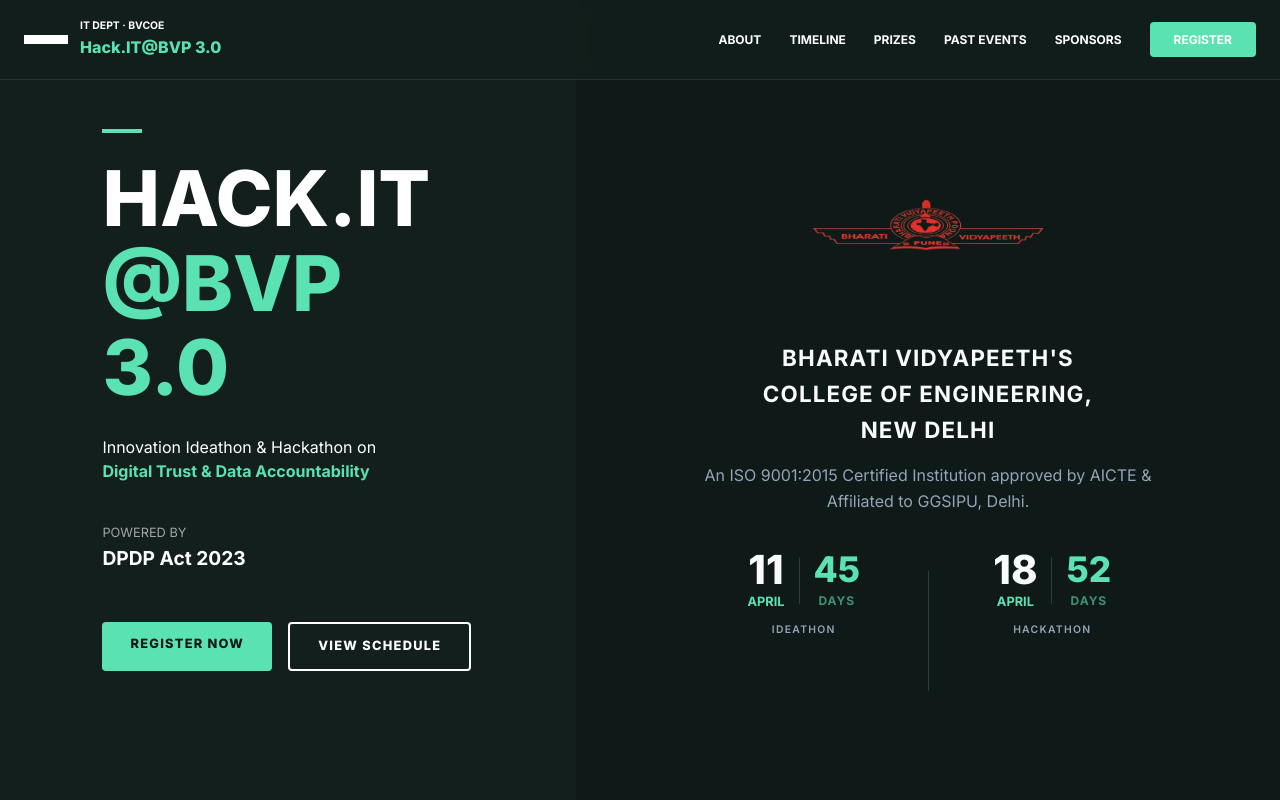
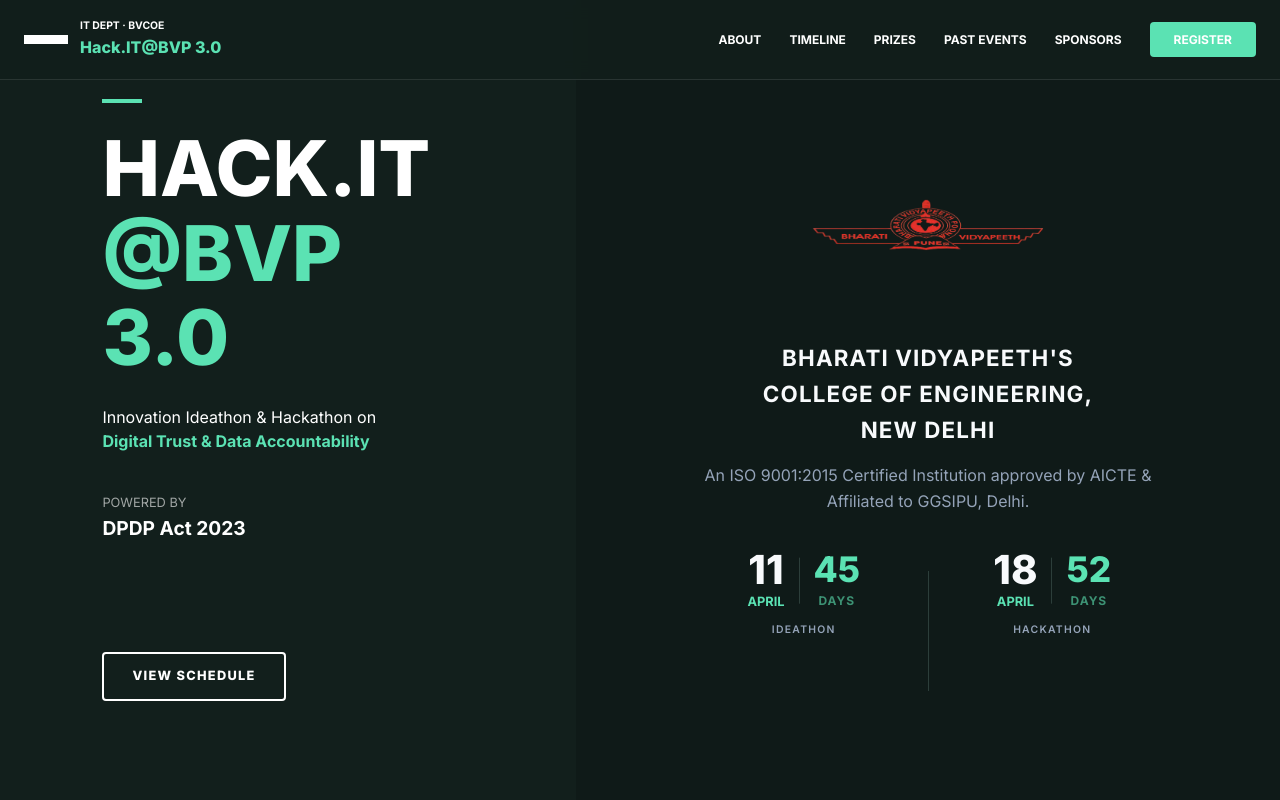
Before and after one commit to Shashankg27/IT-Hackathon, a Next.js app in the folder frontend/: page / in a window 1280 px wide. Shown: the top 800 px of the page. Built offline with nearby package versions, Linux system fonts and the light colour scheme.

Commit message:
Devfolio integration

```diff
--- a/frontend/app/components/Hero.tsx
+++ b/frontend/app/components/Hero.tsx
@@ -127,8 +127,20 @@
 const HACKATHON_DATE = new Date('2026-04-18T09:00:00+05:30');
 
 export default function Hero() {
+  useEffect(() => {
+    const script = document.createElement('script');
+    script.src = 'https://apply.devfolio.co/v2/sdk.js';
+    script.async = true;
+    script.defer = true;
+    document.body.appendChild(script);
+    return () => {
+      document.body.removeChild(script);
+    };
+  }, []);
+
   return (
     <section
+      id="hero"
       className="hero-section"
       style={{
         minHeight: '100vh',
@@ -179,21 +191,12 @@
           </div>
 
           <div className="hero-cta" style={{ display: 'flex', gap: 16, flexWrap: 'wrap' }}>
-            <a
-              href="#contact"
-              style={{
-                background: '#5BE2B3',
-                color: '#0F1A18',
-                padding: '12px 28px',
-                fontSize: '0.8rem',
-                fontWeight: 800,
-                borderRadius: '4px',
-                letterSpacing: '0.1em',
-              }}
-              className="hover:bg-[#34d399] transition-colors"
-            >
-              REGISTER NOW
-            </a>
+            <div
+              className="apply-button"
+              data-hackathon-slug="hackitbvp-2"
+              data-button-theme="light"
+              style={{ height: '44px', width: '312px' }}
+            ></div>
 
             <a
               href="#event"
--- a/frontend/app/components/Navbar.tsx
+++ b/frontend/app/components/Navbar.tsx
@@ -78,7 +78,7 @@
                 {link.label}
               </a>
             ))}
-            <a href="#contact" className="register-btn">
+            <a href="#hero" className="register-btn">
               REGISTER
             </a>
           </div>
@@ -94,7 +94,7 @@
         ))}
 
         <a
-          href="#contact"
+          href="#hero"
           className="mobile-register-btn"
           onClick={() => setMenuOpen(false)}
         >
```
